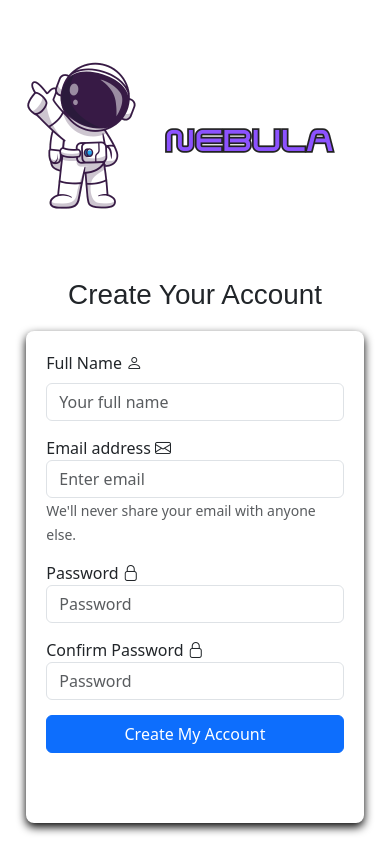
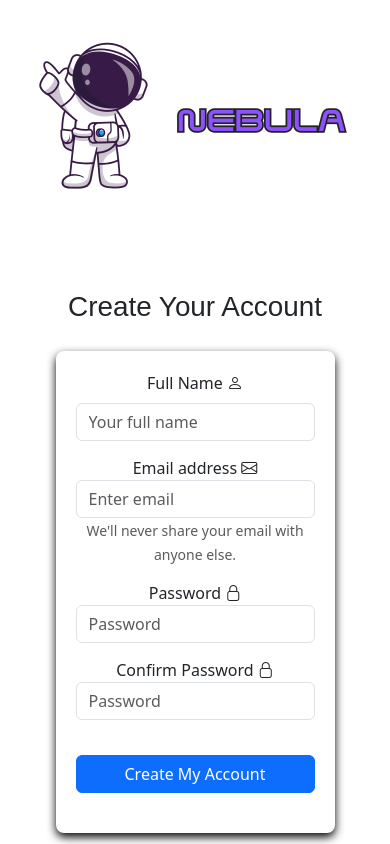
Before and after one commit to KeeLouise/nebula, a plain HTML site: page templates/createaccount.html in a window 390 px wide. Shown: the top 844 px of the page. Drawn offline with nearby package versions, Linux system fonts and the light colour scheme.

Commit message:
Updated CSS
Updated CSS for login and create account. Media queries applied and tested. 25/03/2025

```diff
--- a/static/css/createaccount.css
+++ b/static/css/createaccount.css
@@ -2,36 +2,42 @@ body, html {
   margin: 0;
   padding: 0;
   display: flex;
-  justify-content: center;
-  align-items: center;
-  height: 100vh;
-  text-align: center;
+  justify-content: center; /* Keep page content centered */
+  align-items: flex-start; /* Align content to the top */
+  height: 100%;
 }
 
 #container {
   display: flex;
   flex-direction: column;
-  align-items: center;
-  justify-content: center;
+  align-items: center;    /* Keep form and content centered */
+  justify-content: flex-start;
   width: 100%;
+  padding-top: 50px; /* Adds padding for logo space */
+}
+
+.main-header {
+  position: absolute; /* Position logo absolutely */
+  top: 20px; /* Distance from top */
+  left: 20px; /* Distance from left */
+  display: flex;
+  flex-direction: row;
+  align-items: flex-start;
+  z-index: 100; /* Ensures the logo stays above other content */
 }
 
 .desktop-logo {
-  display: block;
+  display: inline;
 }
 
 .mobiletablet-logo {
   display: none;
 }
 
-.logo-container {
-  display: flex;
-  flex-direction: column;
-  align-items: center;
-  margin-bottom: 50px;
-}
-h1{
-  font-family:Arial, Helvetica, sans-serif;
+h1 {
+  font-family: Arial, Helvetica, sans-serif;
+  padding-top: 200px;
+  padding-bottom: 20px;
 }
 
 form {
@@ -42,16 +48,17 @@ form {
   width: 100%;
   max-width: 400px;
   margin-bottom: 50px;
-  margin-top: 20px;
 }
 
 .form-group {
   margin-bottom: 15px;
-  text-align: left;
+  text-align: center;
 }
 
 .btn-primary {
-  margin-bottom: 50px;
+  margin: 20px auto;
+  display: block;
+  width: 100%;
 }
 
 @media (max-width: 600px) {
--- a/static/css/login.css
+++ b/static/css/login.css
@@ -2,33 +2,42 @@ body, html {
   margin: 0;
   padding: 0;
   display: flex;
-  justify-content: center;
-  align-items: center;
-  height: 100vh;
-  text-align: center;
+  justify-content: center; /* Keep page content centered */
+  align-items: flex-start; /* Align content to the top */
+  height: 100%;
 }
 
 #container {
   display: flex;
   flex-direction: column;
-  align-items: center;
-  justify-content: center;
+  align-items: center;    /* Keep form and content centered */
+  justify-content: flex-start;
   width: 100%;
+  padding-top: 50px; /* Adds padding for logo space */
+}
+
+.main-header {
+  position: absolute; /* Position logo absolutely */
+  top: 20px; /* Distance from top */
+  left: 20px; /* Distance from left */
+  display: flex;
+  flex-direction: row;
+  align-items: flex-start;
+  z-index: 100; /* Ensures the logo stays above other content */
 }
 
 .desktop-logo {
-  display: block;
+  display: inline;
 }
 
 .mobiletablet-logo {
   display: none;
 }
 
-.logo-container {
-  display: flex;
-  flex-direction: column;
-  align-items: center;
-  margin-bottom: 20px;
+h1 {
+  font-family: Arial, Helvetica, sans-serif;
+  padding-top: 200px;
+  padding-bottom: 20px;
 }
 
 form {
@@ -39,15 +48,18 @@ form {
   width: 100%;
   max-width: 400px;
   margin-bottom: 50px;
+  margin-top: 200px;
 }
 
 .form-group {
   margin-bottom: 15px;
-  text-align: left;
+  text-align: center;
 }
 
 .btn-primary {
-  margin-bottom: 50px;
+  margin: 20px auto;
+  display: block;
+  width: 100%;
 }
 
 @media (max-width: 600px) {
@@ -86,6 +98,4 @@ form {
   .mobiletablet-logo {
     display: block;
   }
-
-
 }
--- a/templates/createaccount.html
+++ b/templates/createaccount.html
@@ -15,10 +15,8 @@
   <div id="container">
   <header>
   <div class="main-header">
-  <div class="logo-container">
   <img src="../static/images/desktop-logo.png" width="500" height="250" alt="Company Logo" class="desktop-logo">
   <img src="../static/images/mobiletablet-logo.png" width="375" height="188" alt="Company Logo" class="mobiletablet-logo">
-  </div>
   </div>
   </header>
   <main>
@@ -43,7 +41,7 @@
       </div>
       <button type="submit" class="btn btn-primary">Create My Account</button>
     </form>
-    <button type="button" onclick="location.href='/static/templates/index.html'" class="btn btn-primary">
+    <button type="button" onclick="location.href='/templates/index.html'" class="btn btn-primary">
         Return to Login page
     </button>
 </main>
```
Also changed, not shown: templates/index.html (+1 -1 lines).
